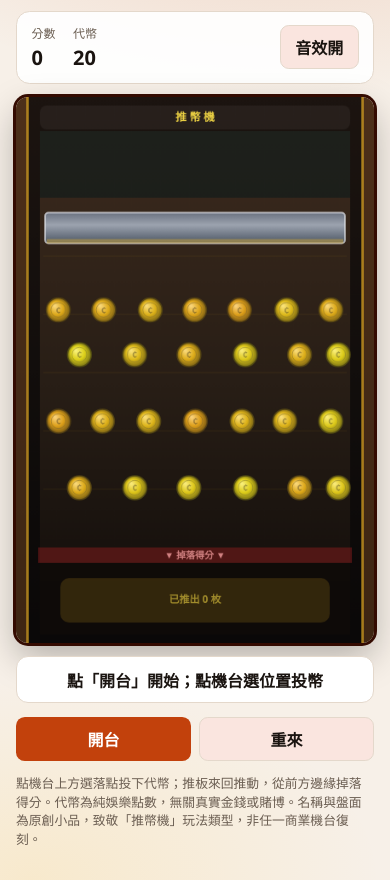
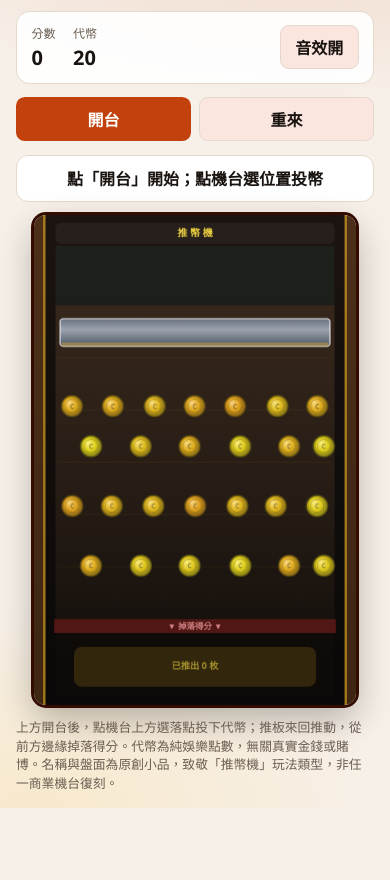
Before and after one commit to sampot/pg-coinpush, a plain HTML site: page index.html in a window 390 px wide. Shown: the part 89-969 px from the top of the page. After the commit the page ends 897 px from the top, so only its background shows below. Drawn offline with Linux system fonts and the light colour scheme.

Commit message:
fix: mobile-first chrome and audible SFX

```diff
--- a/app.js
+++ b/app.js
@@ -124,5 +124,13 @@ canvas.addEventListener("pointerdown", async (ev) => {
   syncHud();
 });
 
+document.body.addEventListener(
+  "pointerdown",
+  () => {
+    void audio.unlock();
+  },
+  { once: true },
+);
+
 syncHud();
 requestAnimationFrame(frame);
--- a/audio.js
+++ b/audio.js
@@ -7,7 +7,7 @@ export class CoinpushAudio {
     /** @type {AudioContext | null} */
     this.ctx = null;
     this.enabled = true;
-    this.master = 0.2;
+    this.master = 0.24;
     this._clinkGate = 0;
     this._pushGate = 0;
   }
@@ -60,8 +60,8 @@ export class CoinpushAudio {
   }
 
   drop() {
-    this.tone(280, 0.05, "sine", 0.07);
-    this.tone(180, 0.08, "triangle", 0.05, 0.04);
+    this.tone(280, 0.06, "sine", 0.09);
+    this.tone(180, 0.09, "triangle", 0.06, 0.04);
   }
 
   land() {
--- a/index.html
+++ b/index.html
@@ -34,6 +34,13 @@
         </div>
       </section>
 
+      <div class="controls">
+        <button type="button" id="btn-start">開台</button>
+        <button type="button" id="btn-reset" class="secondary">重來</button>
+      </div>
+
+      <p id="status" class="status" role="status">點「開台」開始；點機台選位置投幣</p>
+
       <div class="stage">
         <canvas
           id="game"
@@ -44,15 +51,8 @@
         ></canvas>
       </div>
 
-      <p id="status" class="status" role="status">點「開台」開始；點機台選位置投幣</p>
-
-      <div class="controls">
-        <button type="button" id="btn-start">開台</button>
-        <button type="button" id="btn-reset" class="secondary">重來</button>
-      </div>
-
       <p class="hint">
-        點機台上方選落點投下代幣；推板來回推動，從前方邊緣掉落得分。代幣為純娛樂點數，無關真實金錢或賭博。名稱與盤面為原創小品，致敬「推幣機」玩法類型，非任一商業機台復刻。
+        上方開台後，點機台上方選落點投下代幣；推板來回推動，從前方邊緣掉落得分。代幣為純娛樂點數，無關真實金錢或賭博。名稱與盤面為原創小品，致敬「推幣機」玩法類型，非任一商業機台復刻。
       </p>
     </main>
 
--- a/styles.css
+++ b/styles.css
@@ -57,7 +57,7 @@ body {
 main {
   width: min(100%, 28rem);
   margin: 0 auto;
-  padding: 1.1rem 1rem 2rem;
+  padding: 1.1rem 1rem max(1rem, env(safe-area-inset-bottom));
   display: flex;
   flex-direction: column;
   gap: 0.85rem;
@@ -110,7 +110,10 @@ main {
 }
 
 .meter-actions {
-  margin-left: auto;
+  flex: 1 1 auto;
+  display: flex;
+  justify-content: flex-end;
+  margin-left: 0;
 }
 
 .stage {
@@ -120,15 +123,16 @@ main {
 
 #game {
   display: block;
-  width: min(100%, 420px);
+  width: min(100%, 420px, calc(58dvh * 420 / 640));
   height: auto;
   aspect-ratio: 420 / 640;
   border-radius: 0.75rem;
   box-shadow:
     0 0 0 3px color-mix(in oklab, var(--accent) 40%, #000),
     0 14px 36px rgba(0, 0, 0, 0.28);
-  touch-action: none;
+  touch-action: manipulation;
   cursor: crosshair;
+  -webkit-user-select: none;
   user-select: none;
 }
 
@@ -158,8 +162,8 @@ main {
 }
 
 .controls button {
-  flex: 1;
-  min-height: 2.75rem;
+  flex: 1 1 calc(50% - 0.5rem);
+  min-height: 44px;
 }
 
 button {
@@ -171,7 +175,9 @@ button {
   padding: 0.55rem 0.9rem;
   font-weight: 650;
   cursor: pointer;
-  min-height: 2.75rem;
+  min-height: 44px;
+  min-width: 44px;
+  touch-action: manipulation;
 }
 
 button.secondary {
@@ -182,6 +188,11 @@ button.secondary {
 
 button:hover:not(:disabled) {
   filter: brightness(1.05);
+}
+
+button:active:not(:disabled) {
+  filter: brightness(0.94);
+  transform: translateY(1px);
 }
 
 button:disabled {
@@ -198,6 +209,11 @@ button:disabled {
 
 @media (min-width: 480px) {
   main {
-    padding: 1.4rem 1.25rem 2.5rem;
+    padding: 1.4rem 1.25rem max(2rem, env(safe-area-inset-bottom));
+  }
+
+  .meter-actions {
+    flex: 0 0 auto;
+    margin-left: auto;
   }
 }
```
